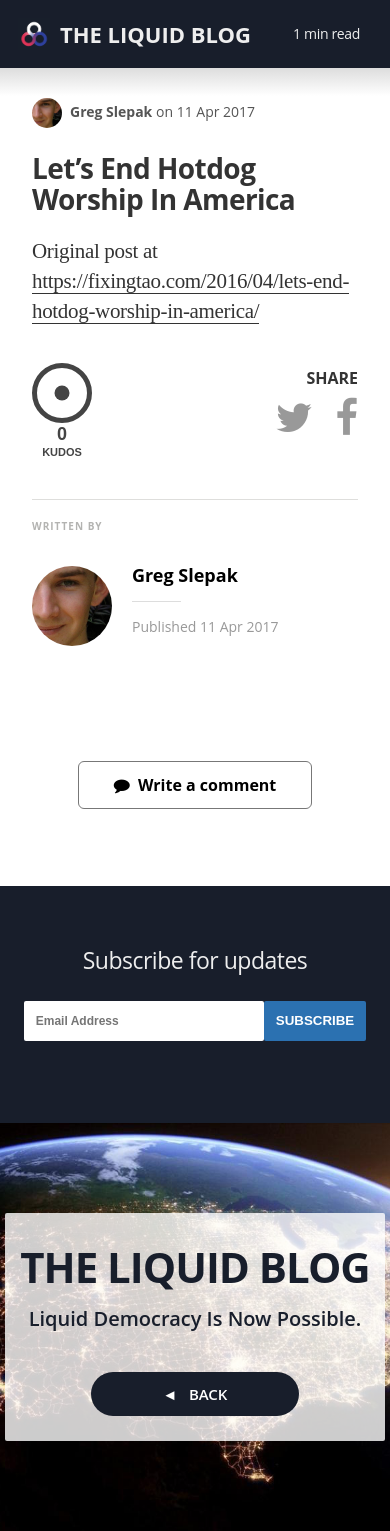
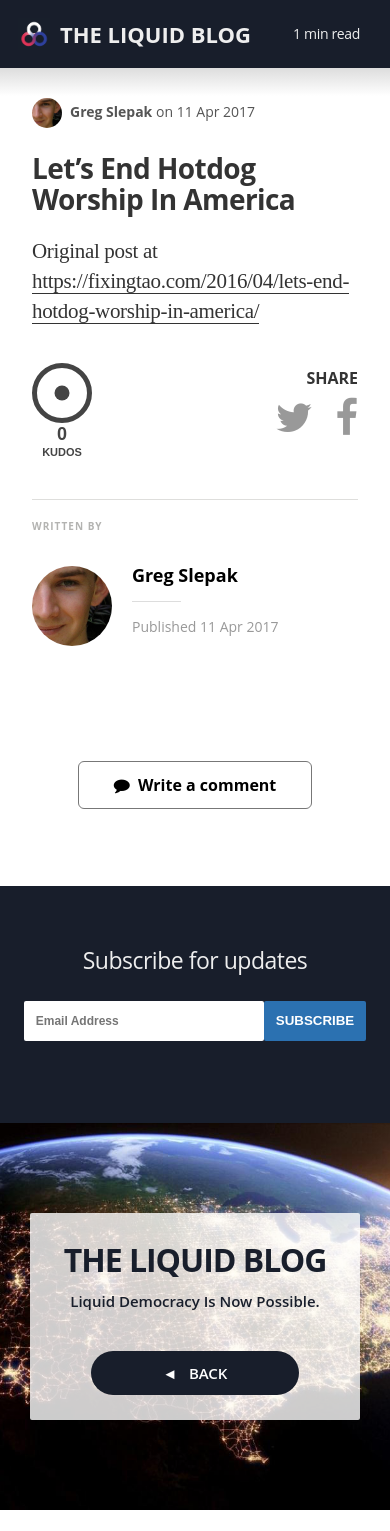
Before and after one commit to voteliquid/blog, a Jekyll site: the page built from _posts/2017-04-11-lets-end-hotdog-worship-in-america.md, in a window 390 px wide. Built offline with Jekyll 4.4.1, drawn with Linux system fonts in a browser that asks for light colours; nearby versions of some CDN libraries; some web fonts are replaced; after the commit the page ends 1510 px from its top, so only the background shows below that.

Commit message:
Better 'BACK' home footer for small screens

```diff
--- a/css/main.sass
+++ b/css/main.sass
@@ -642,7 +642,7 @@ body
     border-radius: 2px
     padding: 25px 0
     text-align: center
-    margin: 90px 5px
+    margin: 90px 30px
     .blog-title
       margin: 0
       padding: 0 0 10px
@@ -651,11 +651,19 @@ body
       letter-spacing: -1px
       color: #181e2b
       text-transform: uppercase
+      @include respond-to(475)
+        font-size: 32px
+      @include respond-to(350)
+        font-size: 28px
     .blog-description
       margin: 0 0 40px
       font-size: 20px
       color: #181e2b
       font-weight: 600
+      @include respond-to(475)
+        font-size: 15px
+      @include respond-to(350)
+        font-size: 13px
     .btn
       display: inline-block
       font-size: 15px
```
